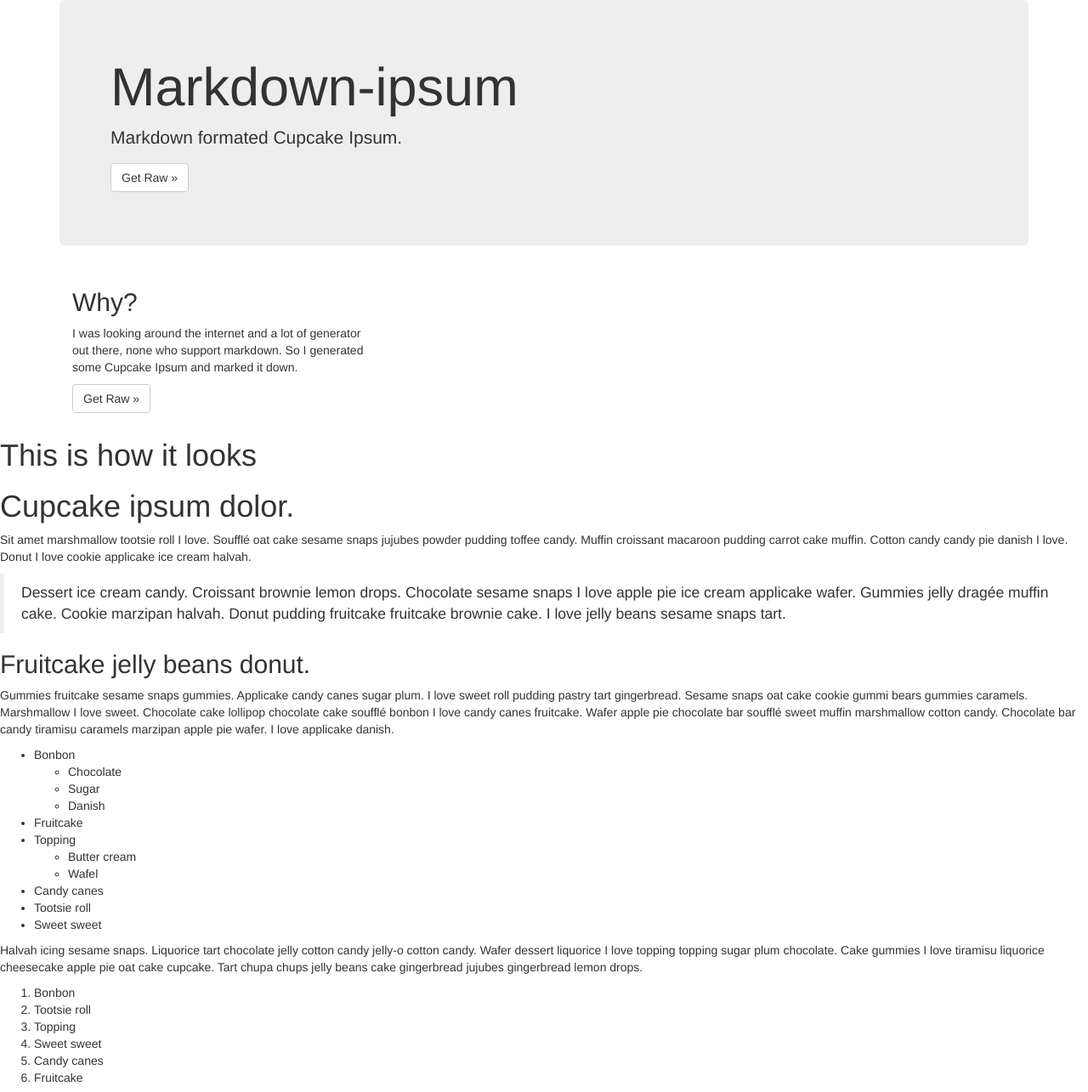
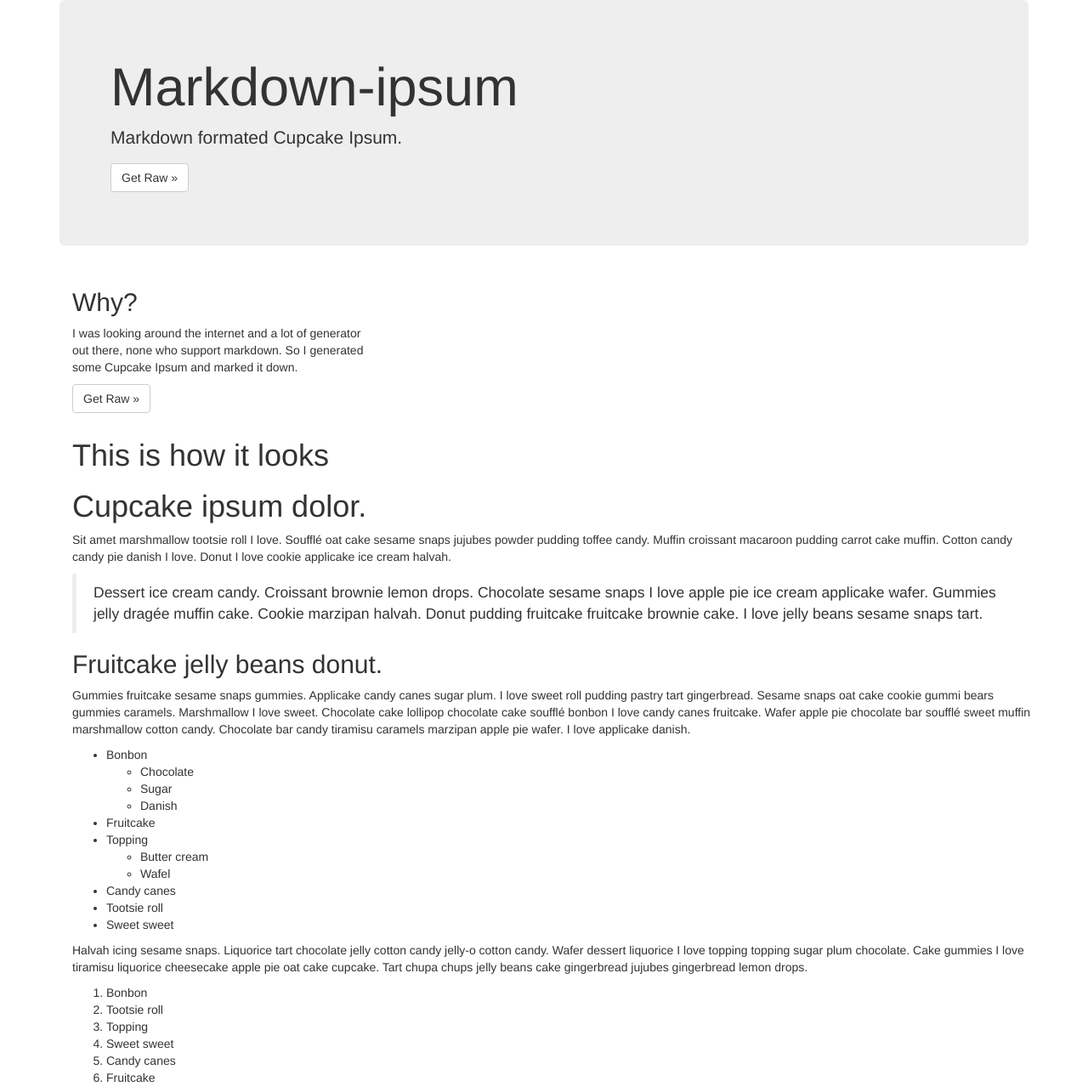
Before and after one commit to RamonGebben/markdown-ipsum, a plain HTML site: page index.html in a window 1280 px wide. Shown: the top 1285 px of the page at 85% size. Drawn offline with nearby package versions, Linux system fonts and the light colour scheme.

Commit message:
Update index.html

```diff
--- a/index.html
+++ b/index.html
@@ -33,7 +33,7 @@
 	        </div>
 	      </div>
 	</div>
-	</div class="container">
+	<div class="container">
 	<h1>This is how it looks </h1>
 
 
```
